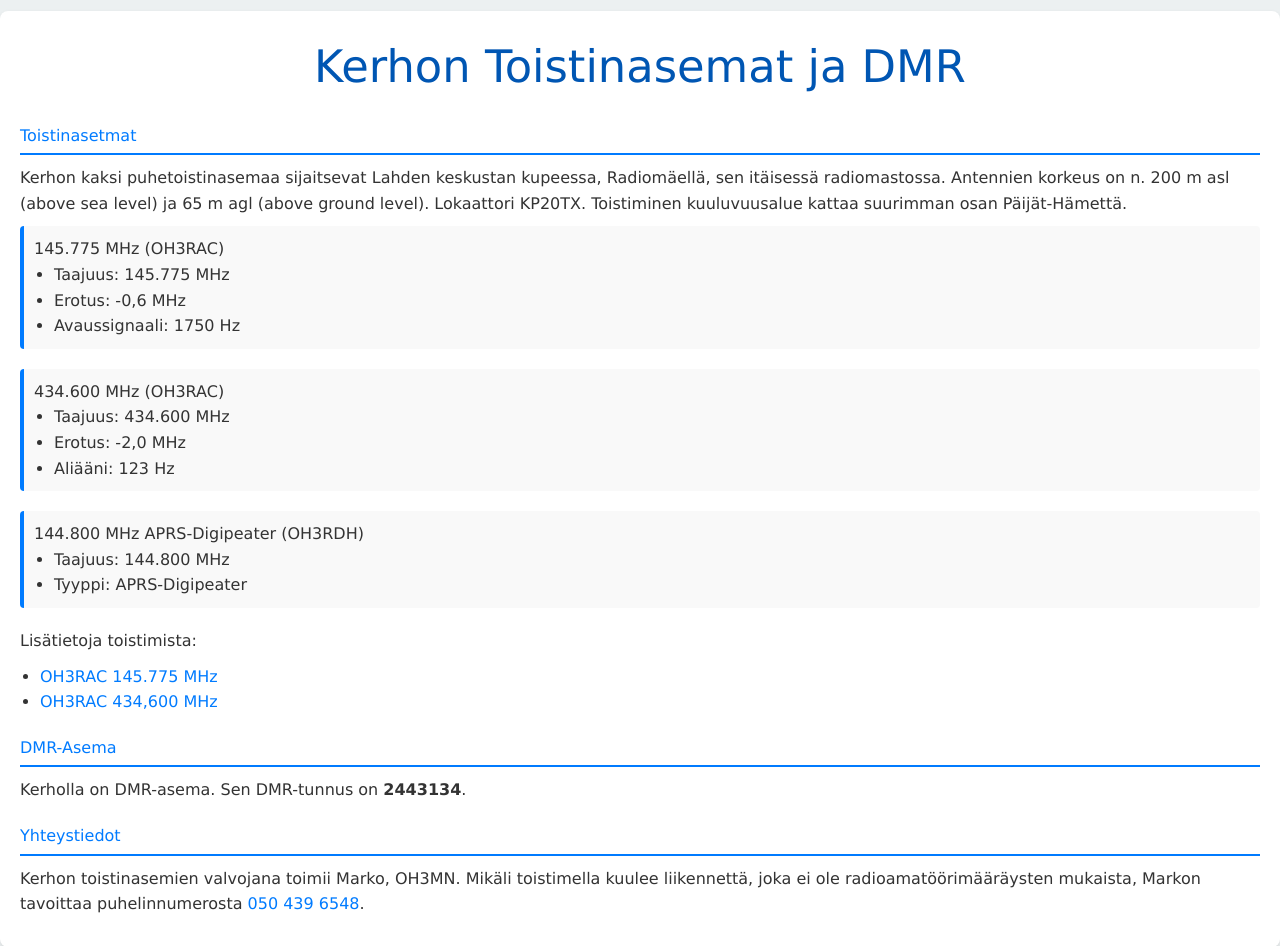
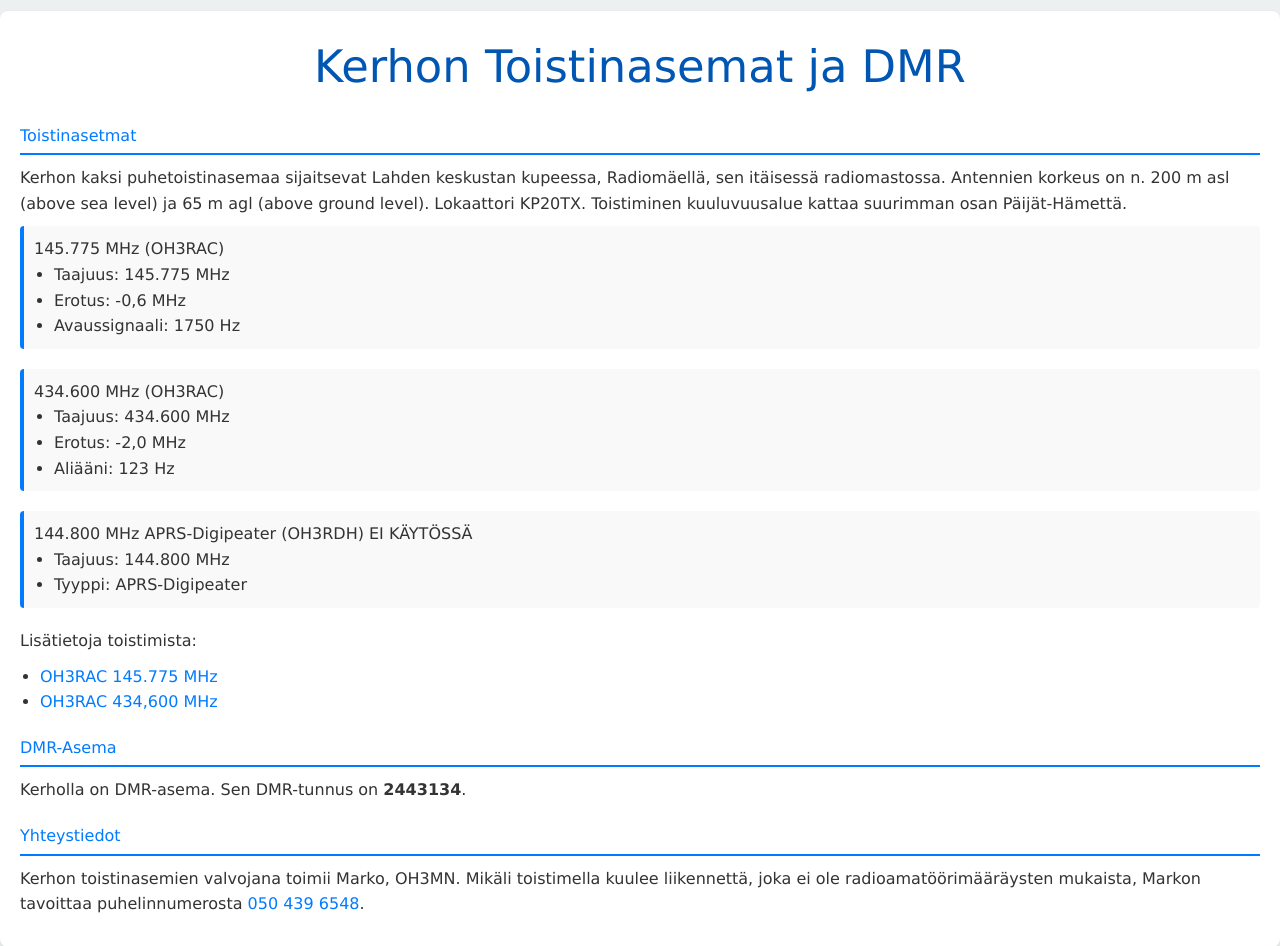
Before and after one commit to mikosavolainen/oh3ac, a PHP site: page /toistimet.php in a window 1280 px wide. Shown: the part 125-1071 px from the top of the page. Run offline with PHP 8.4, Linux system fonts and the light colour scheme.

Commit message:
teksti päivitys

```diff
--- a/toistimet.php
+++ b/toistimet.php
@@ -37,7 +37,7 @@ include 'components/header.php';
             </div>
 
             <div class="toistin-info">
-                <h3>144.800 MHz APRS-Digipeater (OH3RDH)</h3>
+                <h3>144.800 MHz APRS-Digipeater (OH3RDH) EI KÄYTÖSSÄ</h3>
                 <ul>
                     <li>Taajuus: 144.800 MHz</li>
                     <li>Tyyppi: APRS-Digipeater</li>
```
